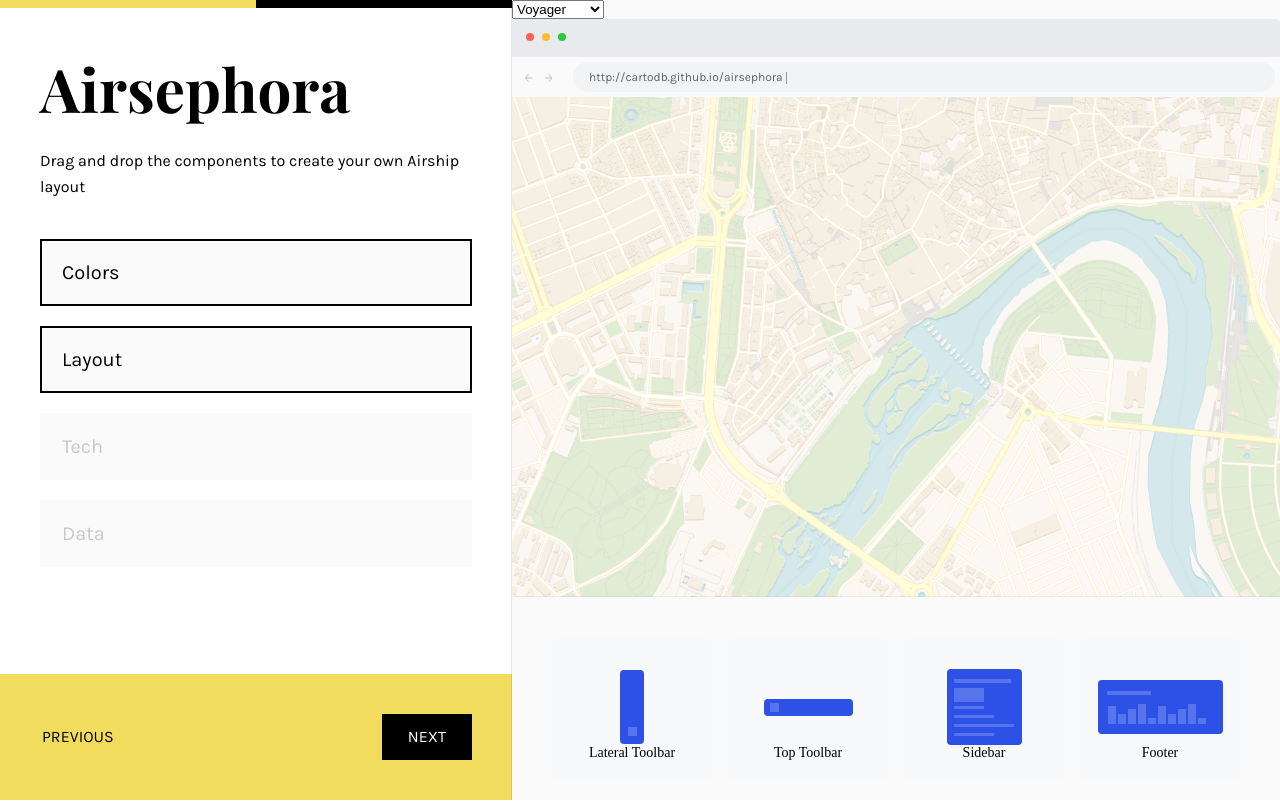
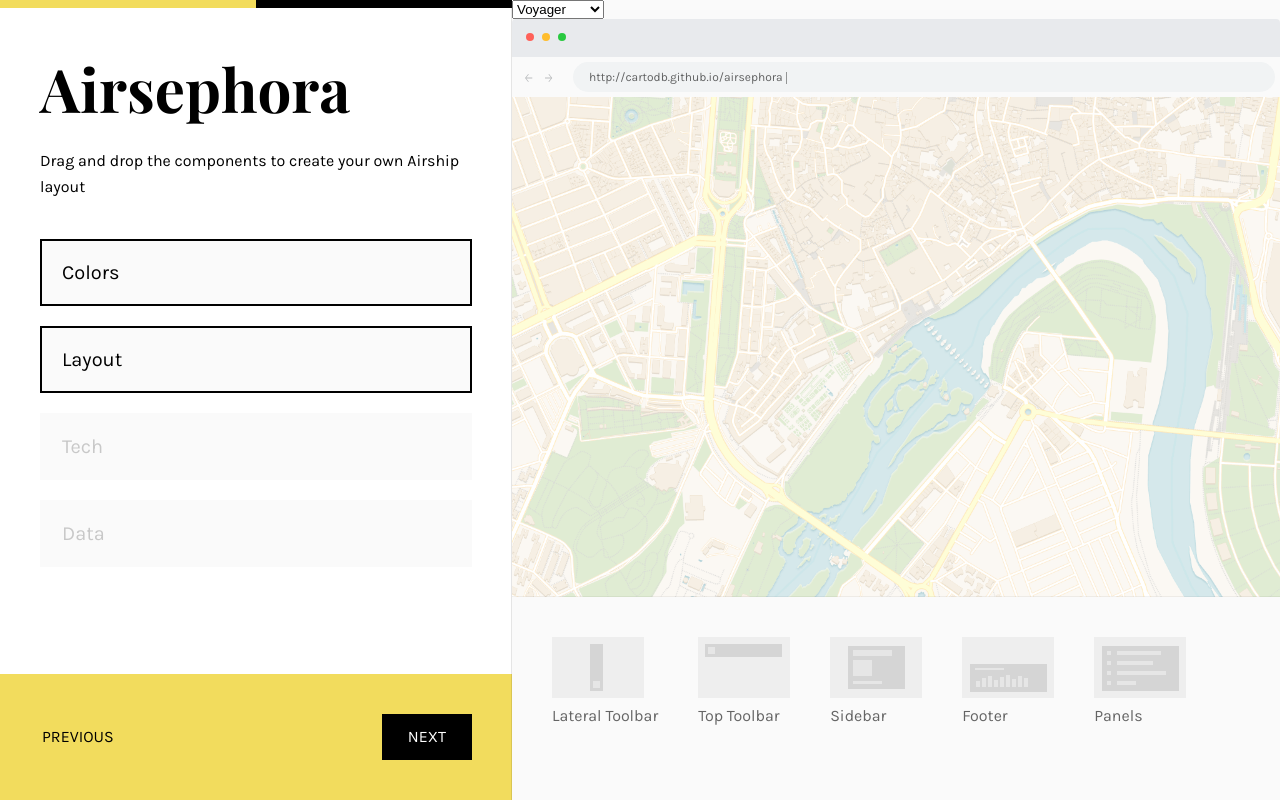
Before and after one commit to CartoDB/shuttle, a Vue app: page /layout in a window 1280 px wide. Shown: the top 802 px of the page. Built offline with nearby package versions, Linux system fonts and the light colour scheme.

Commit message:
fix layout icons

```diff
--- a/src/components/BrowserDrop.vue
+++ b/src/components/BrowserDrop.vue
@@ -53,7 +53,7 @@ export default {
     dragenterZone(e) {
       const [element, ...position] = e.target.dataset.layout.split('|');
       if (!this.isSelected(element, position)) {
-        e.target.style['backgroundColor'] = '#fabada';
+        e.target.style['backgroundColor'] = 'rgba(0, 0, 0, 0.7)';
         /* color hover */
         e.target.style['transform'] = 'scale(.95)';
       }
--- a/src/views/Layout.vue
+++ b/src/views/Layout.vue
@@ -70,67 +70,100 @@
     <ul class="template-inner">
       <li class="template-innerItem" :class="{'is-inactive': hasToolbar}" draggable="true" @mouseover="onDrag" @mouseout="onDragEnd" @drag="onDrag" @dragend="onDragEnd" data-type="lateralToolbar">
         <div class="template-innerItemMedia">
-          <svg width="24px" height="74px" viewBox="0 0 24 74" version="1.1" xmlns="http://www.w3.org/2000/svg" xmlns:xlink="http://www.w3.org/1999/xlink">
-            <rect id="Rectangle-Copy-2" fill="#2D51E7" x="0" y="0" width="24" height="74" rx="4"></rect>
-            <rect id="Rectangle-4" fill="#5675ED" x="8" y="57" width="9" height="9"></rect>
+          <svg width="92px" height="61px" viewBox="0 0 92 61" version="1.1" xmlns="http://www.w3.org/2000/svg" xmlns:xlink="http://www.w3.org/1999/xlink">
+              <g id="Page-1" stroke="none" stroke-width="1" fill="none" fill-rule="evenodd">
+                  <g id="Group-6" fill-rule="nonzero">
+                      <rect id="Rectangle-2-Copy-14" fill="#EEEEEE" x="0" y="0" width="92" height="61"></rect>
+                      <rect id="Rectangle" fill="#D5D5D5" x="38" y="7" width="13" height="47"></rect>
+                      <rect id="Rectangle-4" fill-opacity="0.4" fill="#FFFFFF" x="41" y="44" width="7" height="7"></rect>
+                  </g>
+              </g>
           </svg>
         </div>
         <p>Lateral Toolbar</p>
       </li>
       <li class="template-innerItem" :class="{'is-inactive': hasToolbar}" draggable="true" @mouseover="onDrag" @mouseout="onDragEnd" @drag="onDrag" @dragend="onDragEnd" data-type="topToolbar">
         <div class="template-innerItemMedia">
-          <svg width="89px" height="17px" viewBox="0 0 89 17" version="1.1" xmlns="http://www.w3.org/2000/svg" xmlns:xlink="http://www.w3.org/1999/xlink">
-            <rect id="Rectangle-Copy-3" fill="#2D51E7" x="0" y="0" width="89" height="17" rx="4"></rect>
-            <rect id="Rectangle-4-Copy" fill="#5675ED" x="6" y="4" width="9" height="9"></rect>
+          <svg width="92px" height="61px" viewBox="0 0 92 61" version="1.1" xmlns="http://www.w3.org/2000/svg" xmlns:xlink="http://www.w3.org/1999/xlink">
+              <g id="Page-1" stroke="none" stroke-width="1" fill="none" fill-rule="evenodd">
+                  <g id="Group-7" fill-rule="nonzero">
+                      <rect id="Rectangle-2-Copy-15" fill="#EEEEEE" x="0" y="0" width="92" height="61"></rect>
+                      <rect id="Rectangle-Copy" fill="#D5D5D5" x="7" y="7" width="77" height="13"></rect>
+                      <rect id="Rectangle-4-Copy" fill-opacity="0.4" fill="#FFFFFF" x="10" y="10" width="7" height="7"></rect>
+                  </g>
+              </g>
           </svg>
         </div>
         <p>Top Toolbar</p>
       </li>
       <li class="template-innerItem" :class="{'is-inactive': hasAllSidebars}" draggable="true" @mouseover="onDrag" @mouseout="onDragEnd" @drag="onDrag" @dragend="onDragEnd" data-type="sidebar">
         <div class="template-innerItemMedia">
-            <svg width="75px" height="76px" viewBox="0 0 75 76" version="1.1" xmlns="http://www.w3.org/2000/svg" xmlns:xlink="http://www.w3.org/1999/xlink">
-              <rect id="Rectangle" fill="#2D51E7" x="0" y="0" width="75" height="76" rx="4"></rect>
-              <rect id="Rectangle-2" fill="#5874ED" x="7" y="10" width="57" height="4"></rect>
-              <rect id="Rectangle-2-Copy" fill="#5874ED" x="7" y="19" width="30" height="14"></rect>
-              <rect id="Rectangle-2-Copy-2" fill="#5874ED" x="7" y="37" width="30" height="3"></rect>
-              <rect id="Rectangle-2-Copy-3" fill="#5874ED" x="7" y="46" width="40" height="3"></rect>
-              <rect id="Rectangle-2-Copy-4" fill="#5874ED" x="7" y="55" width="60" height="3"></rect>
-              <rect id="Rectangle-2-Copy-5" fill="#5874ED" x="7" y="64" width="40" height="3"></rect>
-            </svg>
+          <svg width="92px" height="61px" viewBox="0 0 92 61" version="1.1" xmlns="http://www.w3.org/2000/svg" xmlns:xlink="http://www.w3.org/1999/xlink">
+              <g id="Page-1" stroke="none" stroke-width="1" fill="none" fill-rule="evenodd">
+                  <g id="Group-8" fill-rule="nonzero">
+                      <rect id="Rectangle-2-Copy-16" fill="#EEEEEE" x="0" y="0" width="92" height="61"></rect>
+                      <g id="Group-5" transform="translate(18.000000, 9.000000)">
+                          <rect id="Rectangle-Copy-2" fill="#D5D5D5" x="0" y="0" width="57" height="43"></rect>
+                          <rect id="Rectangle-4-Copy-2" fill-opacity="0.4" fill="#FFFFFF" x="5" y="4" width="39" height="6"></rect>
+                          <rect id="Rectangle-4-Copy-3" fill-opacity="0.4" fill="#FFFFFF" x="5" y="14" width="19" height="16"></rect>
+                      </g>
+                      <rect id="Rectangle-4-Copy-4" fill-opacity="0.4" fill="#FFFFFF" x="23" y="44" width="29" height="3"></rect>
+                  </g>
+              </g>
+          </svg>
         </div>
         <p>Sidebar</p>
       </li>
       <li class="template-innerItem" :class="{'is-inactive': hasFooter}" draggable="true" @mouseover="onDrag" @mouseout="onDragEnd" @drag="onDrag" @dragend="onDragEnd" data-type="footer">
         <div class="template-innerItemMedia">
-            <svg width="125px" height="54px" viewBox="0 0 125 54" version="1.1" xmlns="http://www.w3.org/2000/svg" xmlns:xlink="http://www.w3.org/1999/xlink">
-              <rect id="Rectangle-Copy" fill="#2D51E7" x="0" y="0" width="125" height="54" rx="4"></rect>
-              <rect id="Rectangle-2-Copy-6" fill="#5874ED" x="9" y="11" width="44" height="4"></rect>
-              <rect id="Rectangle-3" fill="#5675ED" x="10" y="26" width="8" height="18"></rect>
-              <rect id="Rectangle-3-Copy-5" fill="#5675ED" x="60" y="26" width="8" height="18"></rect>
-              <rect id="Rectangle-3-Copy" fill="#5675ED" x="20" y="34" width="8" height="10"></rect>
-              <rect id="Rectangle-3-Copy-6" fill="#5675ED" x="70" y="34" width="8" height="10"></rect>
-              <rect id="Rectangle-3-Copy-2" fill="#5675ED" x="30" y="29" width="8" height="15"></rect>
-              <rect id="Rectangle-3-Copy-7" fill="#5675ED" x="80" y="29" width="8" height="15"></rect>
-              <rect id="Rectangle-3-Copy-3" fill="#5675ED" x="50" y="38" width="8" height="6"></rect>
-              <rect id="Rectangle-3-Copy-8" fill="#5675ED" x="100" y="38" width="8" height="6"></rect>
-              <rect id="Rectangle-3-Copy-4" fill="#5675ED" x="40" y="24" width="8" height="20"></rect>
-              <rect id="Rectangle-3-Copy-9" fill="#5675ED" x="90" y="24" width="8" height="20"></rect>
-            </svg>
+          <svg width="92px" height="61px" viewBox="0 0 92 61" version="1.1" xmlns="http://www.w3.org/2000/svg" xmlns:xlink="http://www.w3.org/1999/xlink">
+              <!-- Generator: Sketch 51.2 (57519) - http://www.bohemiancoding.com/sketch -->
+              <desc>Created with Sketch.</desc>
+              <defs></defs>
+              <g id="Page-1" stroke="none" stroke-width="1" fill="none" fill-rule="evenodd">
+                  <g id="Group-9" fill-rule="nonzero">
+                      <rect id="Rectangle-2-Copy-17" fill="#EEEEEE" x="0" y="0" width="92" height="61"></rect>
+                      <g id="Group-5-Copy" transform="translate(8.000000, 27.000000)">
+                          <rect id="Rectangle-Copy-2" fill="#D5D5D5" x="0" y="0" width="77" height="28"></rect>
+                          <rect id="Rectangle-4-Copy-3" fill-opacity="0.4" fill="#FFFFFF" x="5" y="4" width="29" height="2"></rect>
+                      </g>
+                      <rect id="Rectangle-4-Copy-5" fill-opacity="0.4" fill="#FFFFFF" x="14" y="44" width="4" height="6"></rect>
+                      <rect id="Rectangle-4-Copy-6" fill-opacity="0.4" fill="#FFFFFF" x="20" y="41" width="4" height="9"></rect>
+                      <rect id="Rectangle-4-Copy-7" fill-opacity="0.4" fill="#FFFFFF" x="26" y="39" width="4" height="11"></rect>
+                      <rect id="Rectangle-4-Copy-8" fill-opacity="0.4" fill="#FFFFFF" x="32" y="43" width="4" height="7"></rect>
+                      <rect id="Rectangle-4-Copy-9" fill-opacity="0.4" fill="#FFFFFF" x="38" y="40" width="4" height="10"></rect>
+                      <rect id="Rectangle-4-Copy-10" fill-opacity="0.4" fill="#FFFFFF" x="44" y="38" width="4" height="12"></rect>
+                      <rect id="Rectangle-4-Copy-11" fill-opacity="0.4" fill="#FFFFFF" x="50" y="42" width="4" height="8"></rect>
+                      <rect id="Rectangle-4-Copy-12" fill-opacity="0.4" fill="#FFFFFF" x="56" y="39" width="4" height="11"></rect>
+                      <rect id="Rectangle-4-Copy-13" fill-opacity="0.4" fill="#FFFFFF" x="62" y="41" width="4" height="9"></rect>
+                  </g>
+              </g>
+          </svg>
           </div>
           <p>Footer</p>
       </li>
       <li class="template-innerItem" :class="{'is-inactive': hasAllPanels}" draggable="true" @mouseover="onDrag" @mouseout="onDragEnd" @drag="onDrag" @dragend="onDragEnd" data-type="panel">
         <div class="template-innerItemMedia">
-          <svg width="75px" height="54px" viewBox="0 0 75 54" version="1.1" xmlns="http://www.w3.org/2000/svg" xmlns:xlink="http://www.w3.org/1999/xlink">
-              <rect id="Rectangle" fill="#2D51E7" x="0" y="0" width="75" height="54" rx="4"></rect>
-              <rect id="Rectangle-2" fill="#5874ED" x="7" y="10" width="4" height="4"></rect>
-              <rect id="Rectangle-2-Copy-6" fill="#5874ED" x="17" y="10" width="24" height="4"></rect>
-              <rect id="Rectangle-2-Copy" fill="#5874ED" x="7" y="20" width="4" height="4"></rect>
-              <rect id="Rectangle-2-Copy-7" fill="#5874ED" x="17" y="20" width="44" height="4"></rect>
-              <rect id="Rectangle-2-Copy-2" fill="#5874ED" x="7" y="30" width="4" height="4"></rect>
-              <rect id="Rectangle-2-Copy-8" fill="#5874ED" x="17" y="30" width="38" height="4"></rect>
-              <rect id="Rectangle-2-Copy-3" fill="#5874ED" x="7" y="40" width="4" height="4"></rect>
-              <rect id="Rectangle-2-Copy-9" fill="#5874ED" x="17" y="40" width="10" height="4"></rect>
+          <svg width="92px" height="61px" viewBox="0 0 92 61" version="1.1" xmlns="http://www.w3.org/2000/svg" xmlns:xlink="http://www.w3.org/1999/xlink">
+              <!-- Generator: Sketch 51.2 (57519) - http://www.bohemiancoding.com/sketch -->
+              <desc>Created with Sketch.</desc>
+              <defs></defs>
+              <g id="Page-1" stroke="none" stroke-width="1" fill="none" fill-rule="evenodd">
+                  <g id="Group-10" fill-rule="nonzero">
+                      <rect id="Rectangle-2-Copy-18" fill="#EEEEEE" x="0" y="0" width="92" height="61"></rect>
+                      <g id="Group-5-Copy-2" transform="translate(8.000000, 9.000000)">
+                          <rect id="Rectangle-Copy-2" fill="#D5D5D5" x="0" y="0" width="77" height="45"></rect>
+                          <rect id="Rectangle-4-Copy-3" fill-opacity="0.4" fill="#FFFFFF" x="5" y="5" width="4" height="4"></rect>
+                          <rect id="Rectangle-4-Copy-23" fill-opacity="0.4" fill="#FFFFFF" x="15" y="5" width="44" height="4"></rect>
+                          <rect id="Rectangle-4-Copy-14" fill-opacity="0.4" fill="#FFFFFF" x="5" y="15" width="4" height="4"></rect>
+                          <rect id="Rectangle-4-Copy-24" fill-opacity="0.4" fill="#FFFFFF" x="15" y="15" width="36" height="4"></rect>
+                          <rect id="Rectangle-4-Copy-15" fill-opacity="0.4" fill="#FFFFFF" x="5" y="25" width="4" height="4"></rect>
+                          <rect id="Rectangle-4-Copy-25" fill-opacity="0.4" fill="#FFFFFF" x="15" y="25" width="49" height="4"></rect>
+                          <rect id="Rectangle-4-Copy-16" fill-opacity="0.4" fill="#FFFFFF" x="5" y="35" width="4" height="4"></rect>
+                          <rect id="Rectangle-4-Copy-26" fill-opacity="0.4" fill="#FFFFFF" x="15" y="35" width="19" height="4"></rect>
+                      </g>
+                  </g>
+              </g>
           </svg>
         </div>
         <p>Panels</p>
@@ -323,27 +356,39 @@ export default {
   .template-inner {
     display: flex;
     flex-wrap: wrap;
-    justify-content: space-between;
     padding: 40px;
   }
+  .template-innerItem {
+    margin-right: 40px;
+  }
+  .template-innerItem:last-child{
+    margin-right: 0;
+  }
 
-  .template-innerItem {
-    background: #F7F9FA;
-    border-radius: 8px;
-    margin-bottom: 56px;
-    height: 143px;
-    background: #F7F9FA;
-    text-align: center;
+  .template-innerItemMedia {
     position: relative;
-    width: 160px;
-    display: flex;
-    align-items: center;
-    justify-content: center;
+    width: 92px;
+    height: 61px;
+    margin-bottom: 8px;
   }
+  .template-innerItemMedia:hover {
+    cursor: pointer;
+  }
+  .template-innerItemMedia:hover:after,
+  .template-innerItemMedia.is-dragging:after {
+    content: '';
+    position: absolute;
+    top: 0;
+    right: 0;
+    bottom: 0;
+    left: 0;
+    border: 2px solid #000;
+    z-index: 3;
+  }
+
   .template-innerItem:hover {
     cursor: pointer;
   }
-  .template-innerItem:hover:after,
   .template-innerItem.is-dragging:after {
     content: '';
     position: absolute;
@@ -355,10 +400,23 @@ export default {
     border: 2px dotted #2D51E8;
     border-radius: 8px;
   }
-  .template-innerItem.is-dragging {
-    background: #F7F9FA;
-    box-shadow: 0 0 20px rgba(0, 0, 0, 0.14);
+  .template-innerItem.is-dragging .template-innerItemMedia {
+    box-shadow: 0 0 20px rgba(0, 0, 0, 0.50);
   }
+  .template-innerItem:hover .template-innerItemMedia:after  {
+    content: '';
+    position: absolute;
+    top: 0;
+    right: 0;
+    bottom: 0;
+    left: 0;
+    pointer-events: none;
+    border: 2px solid #000;
+  }
+  .template-innerItem.is-dragging .template-innerItemMedia:after  {
+    border: 2px dashed #000;
+  }
+
   .template-innerItem.is-inactive {
     pointer-events: none;
   }
@@ -376,11 +434,8 @@ export default {
 
 
   .template-innerItem p {
-    font-size: 14px;
-    position: absolute;
-    left: 0;
-    right: 0;
-    bottom: 20px;
+    font: 16px 'Karla';
+    color: rgba(0, 0, 0, 0.6);
   }
   .template-innerItem:last-child {
     margin-bottom: 0;
```
